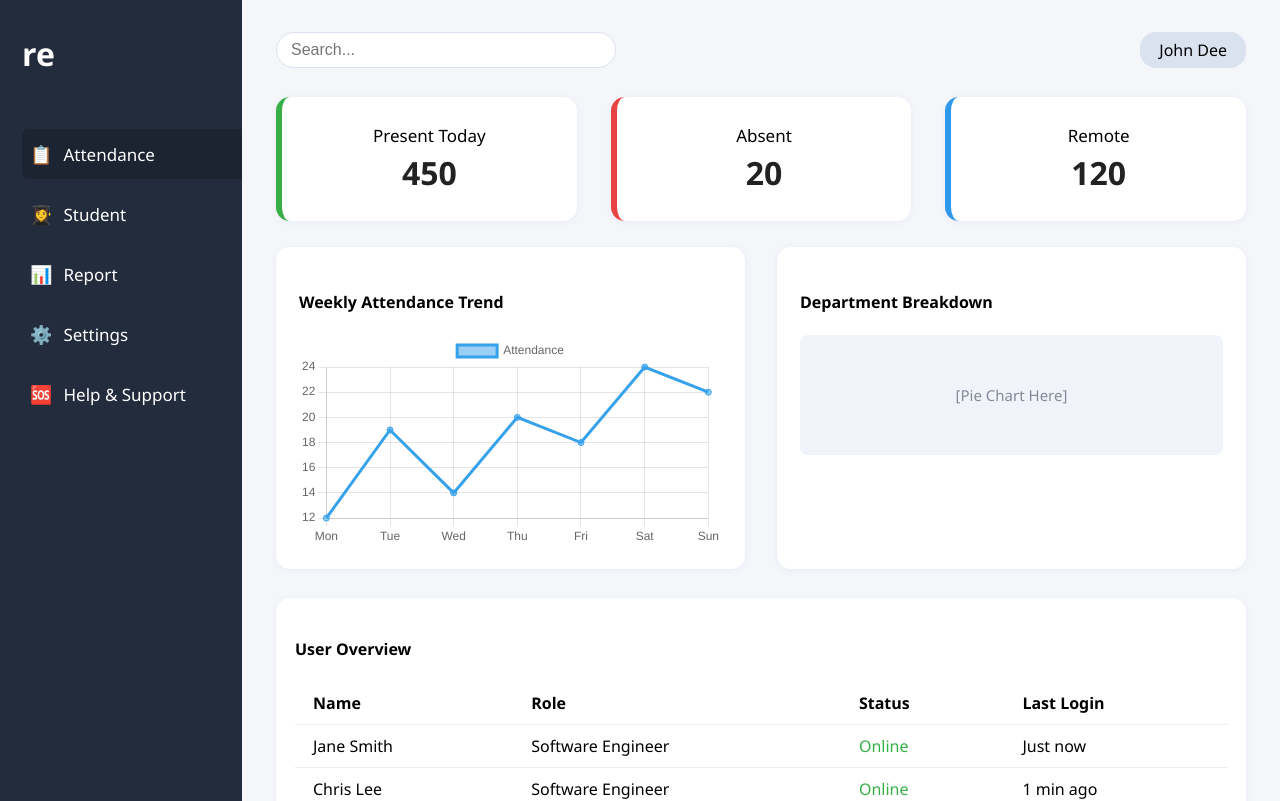
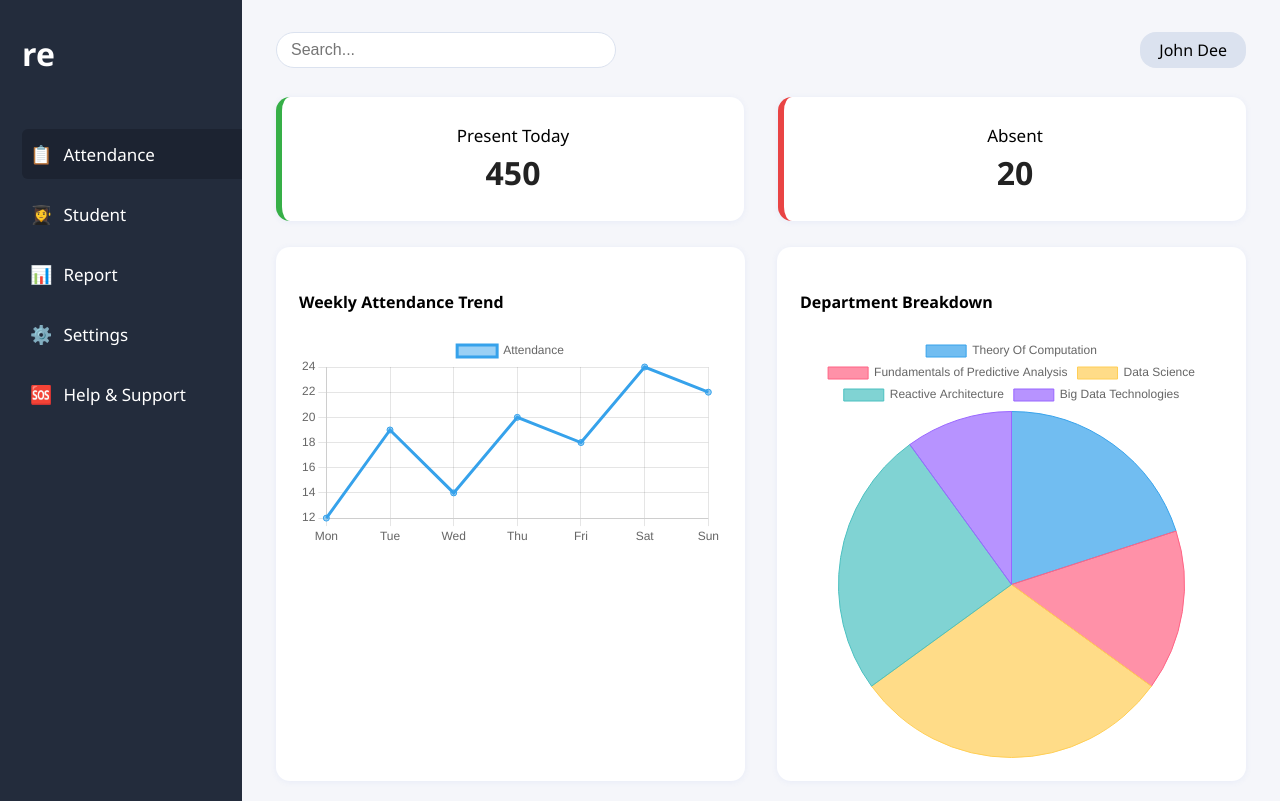
Before and after one commit to Arohi05/attendance-app, a React (Create React App) app: page / in a window 1280 px wide. Shown: the top 801 px of the page. Built offline with nearby package versions, Linux system fonts and the light colour scheme.

Commit message:
Updated Dashboard.jsx and package files with latest changes

```diff
--- a/package.json
+++ b/package.json
@@ -11,6 +11,7 @@
     "react": "^19.1.1",
     "react-chartjs-2": "^5.3.0",
     "react-dom": "^19.1.1",
+    "react-icons": "^5.5.0",
     "react-router-dom": "^6.30.1",
     "react-scripts": "5.0.1",
     "web-vitals": "^2.1.4"
--- a/src/Dashboard.jsx
+++ b/src/Dashboard.jsx
@@ -9,8 +9,9 @@ import {
   Title,
   Tooltip,
   Legend,
+  ArcElement,
 } from 'chart.js';
-import { Line } from 'react-chartjs-2';
+import { Line, Pie } from 'react-chartjs-2';
 
 ChartJS.register(
   CategoryScale,
@@ -19,7 +20,8 @@ ChartJS.register(
   LineElement,
   Title,
   Tooltip,
-  Legend
+  Legend,
+  ArcElement
 );
 
 const menuItems = [
@@ -39,6 +41,38 @@ const lineData = {
       data: [12, 19, 14, 20, 18, 24, 22],
       borderColor: 'rgb(54, 162, 235)',
       backgroundColor: 'rgba(54, 162, 235, 0.5)',
+    },
+  ],
+};
+
+// Updated pie chart data with requested labels
+const pieData = {
+  labels: [
+    'Theory Of Computation',
+    'Fundamentals of Predictive Analysis',
+    'Data Science',
+    'Reactive Architecture',
+    'Big Data Technologies'
+  ],
+  datasets: [
+    {
+      label: 'Department Breakdown',
+      data: [20, 15, 30, 25, 10], // Sample values, adjust as needed
+      backgroundColor: [
+        'rgba(54, 162, 235, 0.7)',
+        'rgba(255, 99, 132, 0.7)',
+        'rgba(255, 206, 86, 0.7)',
+        'rgba(75, 192, 192, 0.7)',
+        'rgba(153, 102, 255, 0.7)',
+      ],
+      borderColor: [
+        'rgba(54, 162, 235, 1)',
+        'rgba(255, 99, 132, 1)',
+        'rgba(255, 206, 86, 1)',
+        'rgba(75, 192, 192, 1)',
+        'rgba(153, 102, 255, 1)',
+      ],
+      borderWidth: 1,
     },
   ],
 };
@@ -71,7 +105,6 @@ const Dashboard = () => {
         <section className="stats-row">
           <div className="stat-box present">Present Today<br /><strong>450</strong></div>
           <div className="stat-box absent">Absent<br /><strong>20</strong></div>
-          <div className="stat-box remote">Remote<br /><strong>120</strong></div>
         </section>
         <section className="charts-row">
           <div className="chart-box">
@@ -80,8 +113,7 @@ const Dashboard = () => {
           </div>
           <div className="chart-box">
             <h4>Department Breakdown</h4>
-            {/* Static pie chart placeholder */}
-            <div className="chart-placeholder">[Pie Chart Here]</div>
+            <Pie data={pieData} />
           </div>
         </section>
         <section className="table-row">
```
Also changed, not shown: 1 other file (tests, documents, lock files or other folders).
